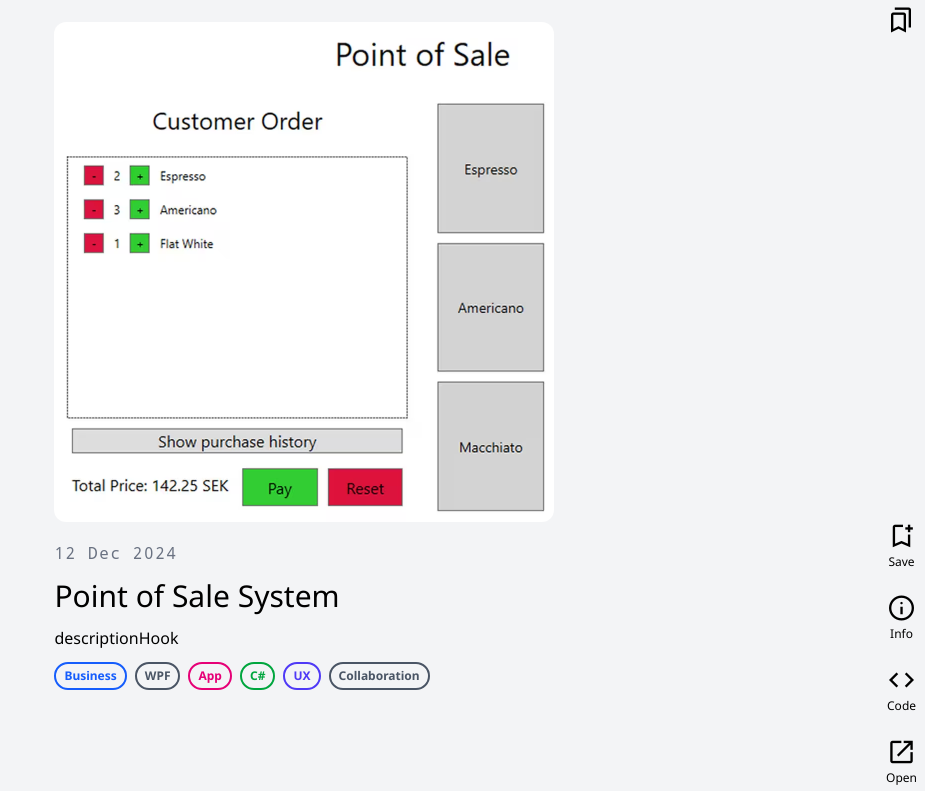
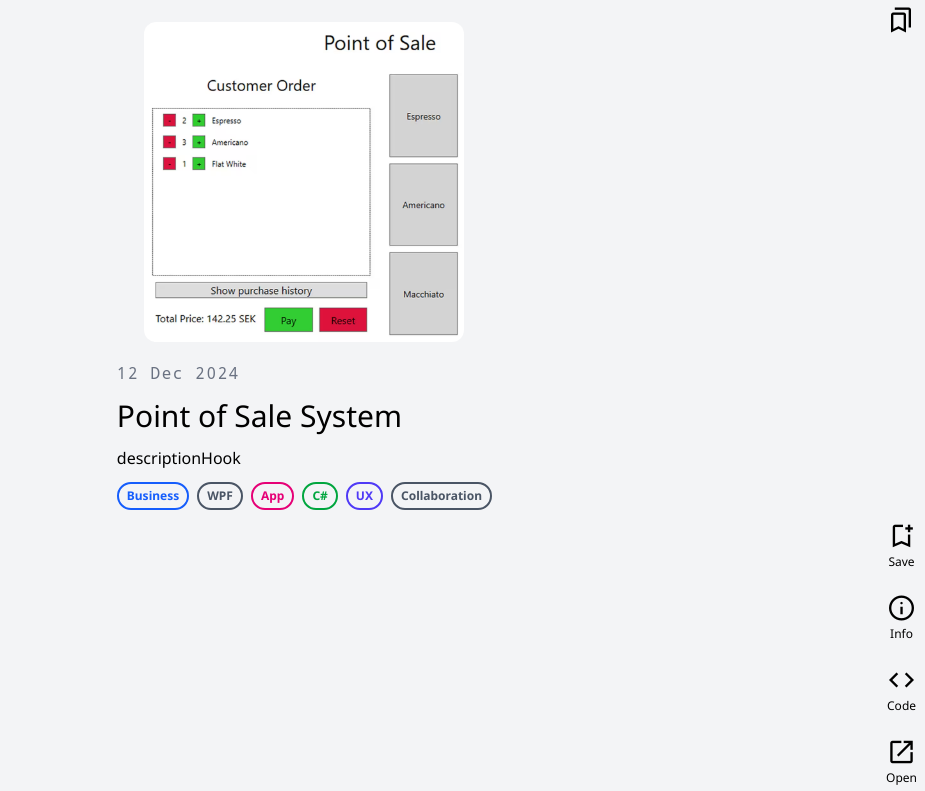
Before and after one commit to TimKelso/timkelso.github.io, a React (Vite) app: page / in a window 1280 px wide. Shown: the part 55-846 px from the top of the page, without its empty margins (355-1280 px from the left). Built offline with nearby package versions, Linux system fonts and the light colour scheme.

Commit message:
Don't allow project images to occupy more than 40% of screen height for improved zoom support

```diff
--- a/src/components/feature/portfolio/Image.jsx
+++ b/src/components/feature/portfolio/Image.jsx
@@ -2,6 +2,8 @@ import PropTypes from 'prop-types';
 
 const Image = ({ imagePath, alt, supportsVariants = false }) => {
   const getImageSrc = (mode, ext) => (supportsVariants ? `${imagePath}/${mode}/img.${ext}` : `${imagePath}/img.${ext}`);
+
+  const imgClasses = 'rounded-xl max-h-[40svh] mx-auto';
 
   return (
     <>
@@ -10,20 +12,20 @@ const Image = ({ imagePath, alt, supportsVariants = false }) => {
           <picture className="dark:hidden">
             <source srcSet={getImageSrc('light_mode', 'avif')} type="image/avif" />
             <source srcSet={getImageSrc('light_mode', 'webp')} type="image/webp" />
-            <img className="rounded-xl" src={getImageSrc('light_mode', 'jpg')} alt={alt} loading="lazy" />
+            <img className={imgClasses} src={getImageSrc('light_mode', 'jpg')} alt={alt} loading="lazy" />
           </picture>
 
           <picture className="hidden dark:block">
             <source srcSet={getImageSrc('dark_mode', 'avif')} type="image/avif" />
             <source srcSet={getImageSrc('dark_mode', 'webp')} type="image/webp" />
-            <img className="rounded-xl" src={getImageSrc('dark_mode', 'jpg')} alt={alt} loading="lazy" />
+            <img className={imgClasses} src={getImageSrc('dark_mode', 'jpg')} alt={alt} loading="lazy" />
           </picture>
         </>
       ) : (
         <picture>
           <source srcSet={getImageSrc('', 'avif')} type="image/avif" />
           <source srcSet={getImageSrc('', 'webp')} type="image/webp" />
-          <img className="rounded-xl" src={getImageSrc('', 'jpg')} alt={alt} loading="lazy" />
+          <img className={imgClasses} src={getImageSrc('', 'jpg')} alt={alt} loading="lazy" />
         </picture>
       )}
     </>
--- a/src/components/feature/portfolio/Project.jsx
+++ b/src/components/feature/portfolio/Project.jsx
@@ -32,7 +32,7 @@ const Project = ({ date, title, descriptionHook, descriptionLong, tags, imagePat
         </div>
 
         <div id="content" className="my-7 flex max-w-[31.25rem] flex-col gap-5">
-          <Image imagePath={imagePath} alt={`Screenshot of ${title}`} supportsVariants={supportsVariants} />
+          <Image imagePath={imagePath} alt={`Screenshot of '${title}'`} supportsVariants={supportsVariants} />
           <div className="flex h-full flex-col gap-3">
             <h5 className="font-mono text-base tracking-widest text-gray-500">{date}</h5>
             <h4 className="text-3xl">{title}</h4>
```
